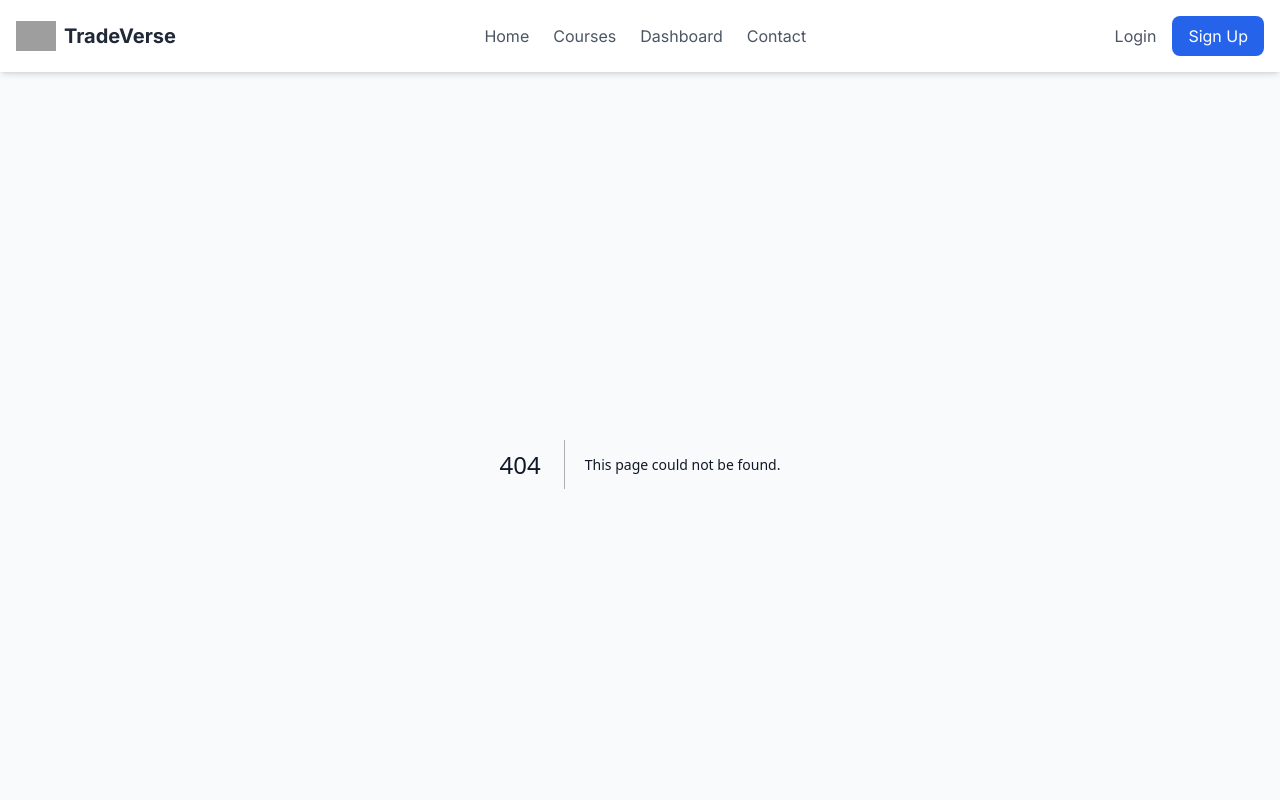
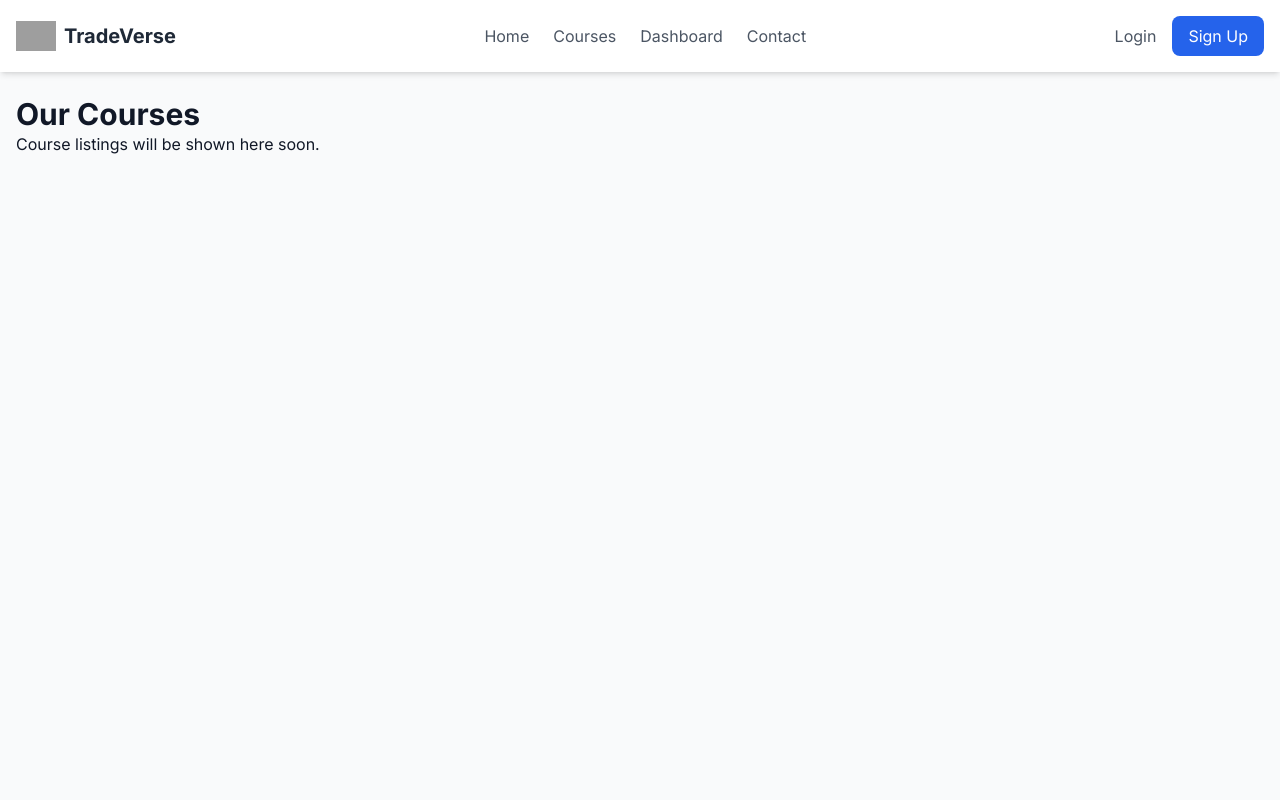
Before and after one commit to cyberajaykumar/tradeverse-academy, a Next.js app: page /admin in a window 1280 px wide. Before the commit this address had no page. Shown: the top 800 px of the page. Built offline with nearby package versions, Linux system fonts and the light colour scheme; grey boxes are pictures that could not be loaded.

Commit message:
Update and rename abcd to page.js

```diff
--- /dev/null
+++ b/src/app/admin/page.js
@@ -0,0 +1,8 @@
+export default function CoursesPage() {
+  return (
+    <div className="container mx-auto p-4 pt-8">
+      <h1 className="text-3xl font-bold">Our Courses</h1>
+      <p>Course listings will be shown here soon.</p>
+    </div>
+  );
+}
```
Also changed, not shown: 1 other file (tests, documents, lock files or other folders).
